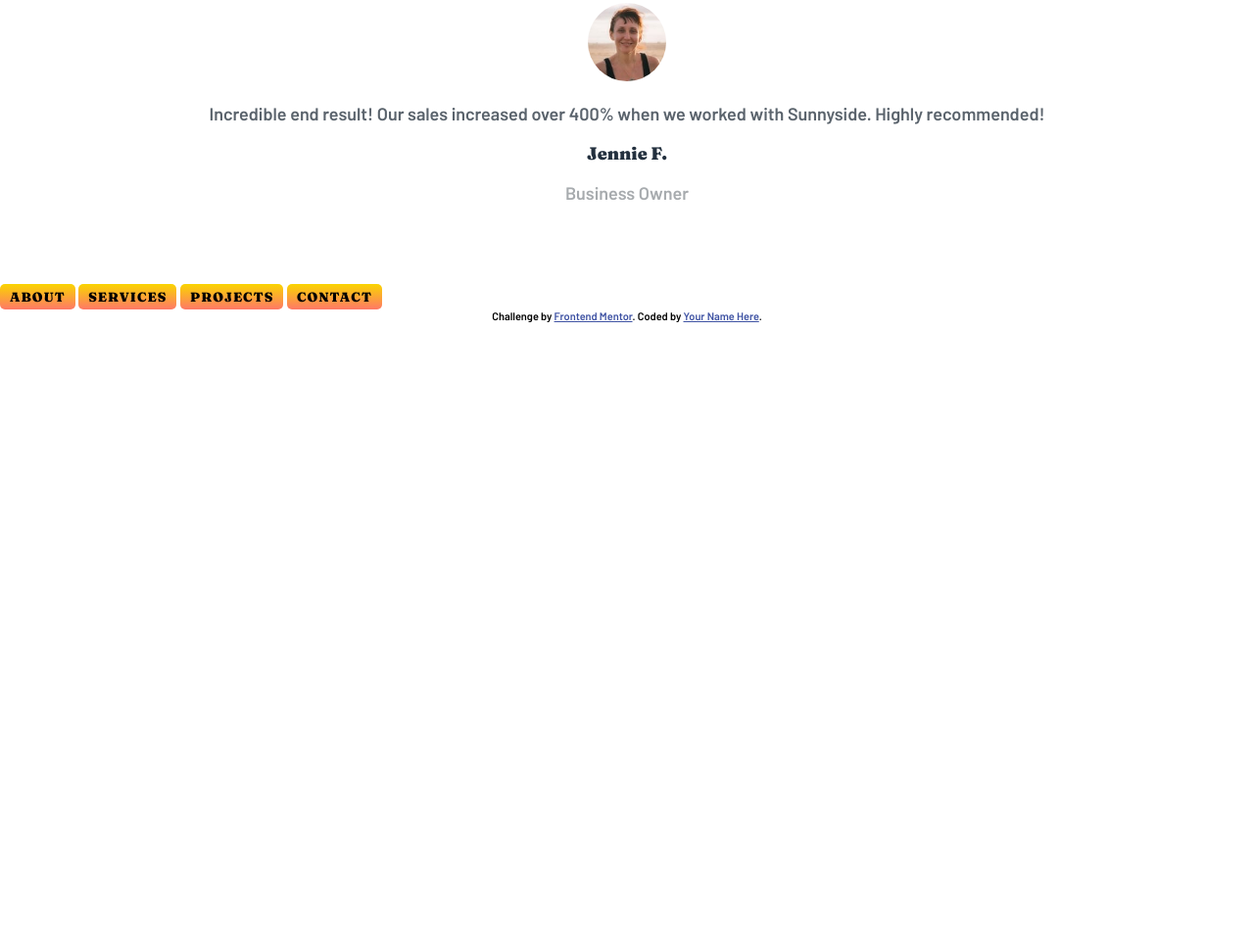
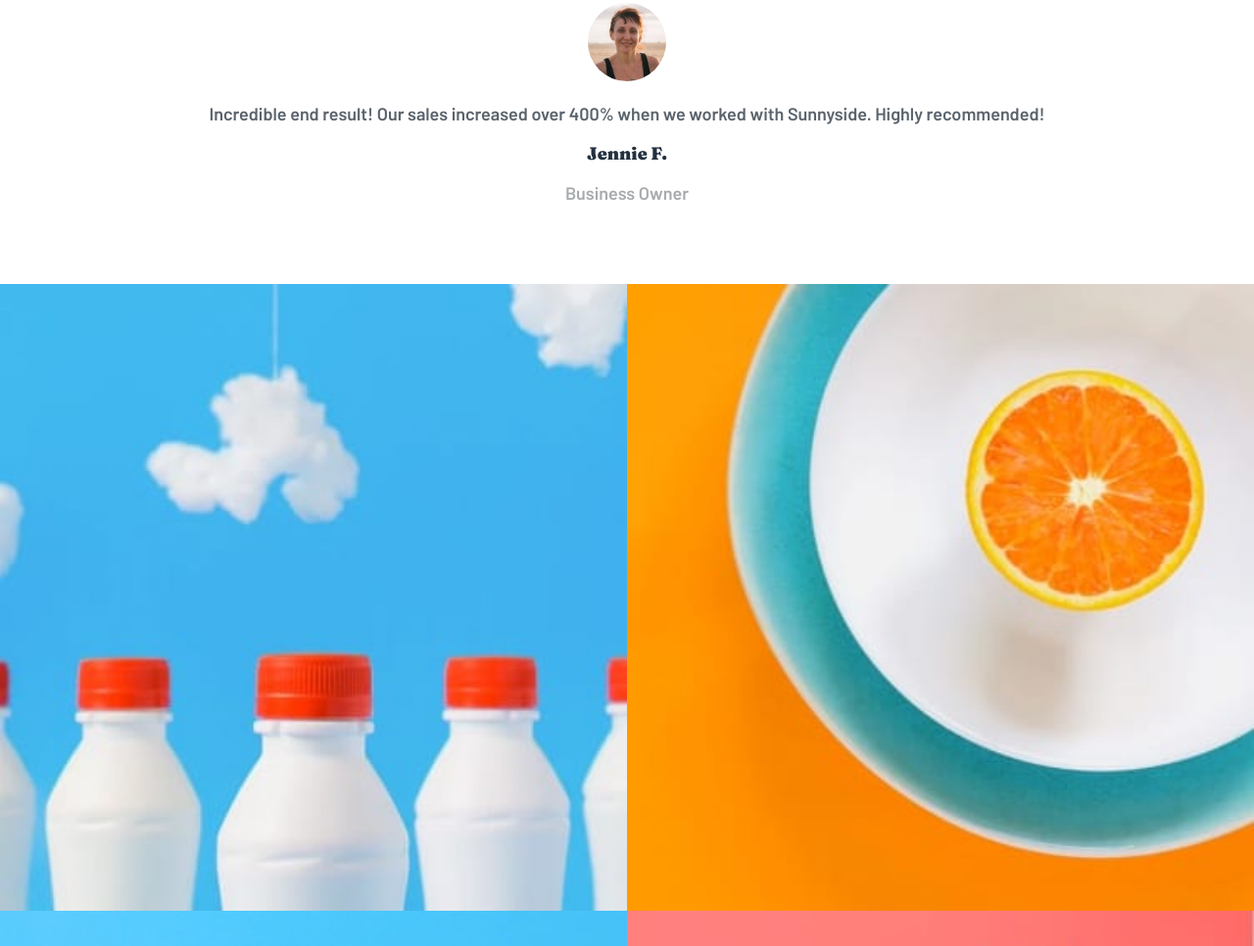
Before and after one commit to wishba/sunnyside-agency-landing-page-main, a plain HTML site: page index.html in a window 1280 px wide. Shown: the part 6754-7720 px from the top of the page at 98% size. Before the commit the page ends 7083 px from the top, so only its background shows below. Drawn offline with Linux system fonts and the light colour scheme.

Commit message:
section__img

```diff
--- a/index.html
+++ b/index.html
@@ -106,16 +106,19 @@
         <p class="section__testimonial-job">Business Owner</p>
       </div>
     </section>
+
+    <section class="section__img"></section>
   </main>
-  <button>About</button>
-  <button>Services</button>
-  <button>Projects</button>
-  <button>Contact</button>
 
-  <div class="attribution">
-    Challenge by <a href="https://www.frontendmentor.io?ref=challenge" target="_blank">Frontend Mentor</a>.
-    Coded by <a href="#">Your Name Here</a>.
-  </div>
+  <!-- <button>About</button> -->
+  <!-- <button>Services</button> -->
+  <!-- <button>Projects</button> -->
+  <!-- <button>Contact</button> -->
+
+  <!-- <div class="attribution"> -->
+  <!-- Challenge by <a href="https://www.frontendmentor.io?ref=challenge" target="_blank">Frontend Mentor</a>. -->
+  <!-- Coded by <a href="#">Your Name Here</a>. -->
+  <!-- </div> -->
 </body>
 
 </html>
--- a/style.css
+++ b/style.css
@@ -177,6 +177,18 @@ header {
   color: var(--testimonial);
 }
 
+.section__img {
+  background-image:
+    url(images/mobile/image-gallery-milkbottles.jpg),
+    url(images/mobile/image-gallery-orange.jpg),
+    url(images/mobile/image-gallery-cone.jpg),
+    url(images/mobile/image-gallery-sugar-cubes.jpg);
+  background-repeat: no-repeat, no-repeat, no-repeat, no-repeat;
+  background-size: 50vw, 50vw, 50vw, 50vw;
+  background-position: top left, top right, bottom left, bottom right;
+  height: 100vw;
+}
+
 .attribution {
   font-size: 11px;
   text-align: center;
```
